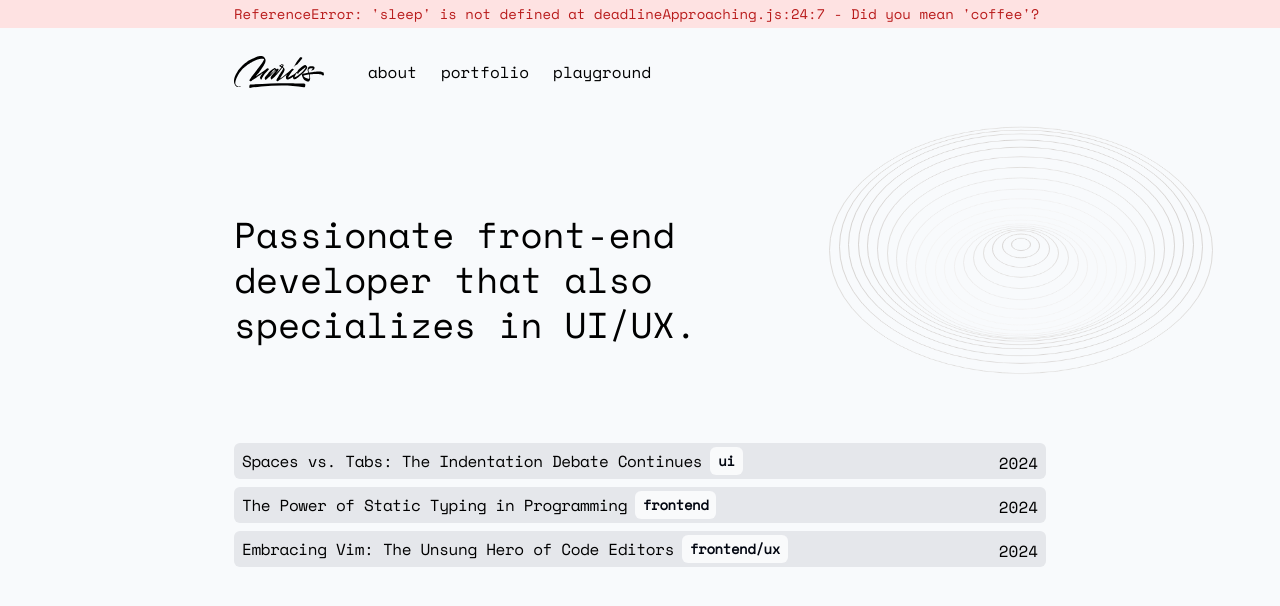
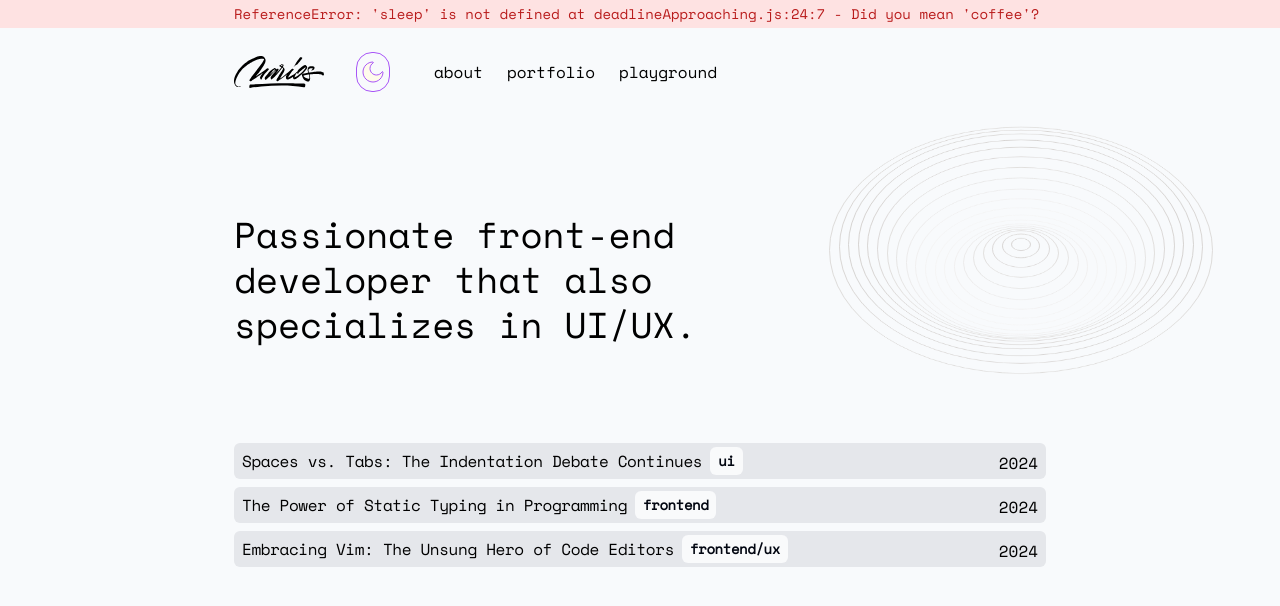
Before and after one commit to mpittas/mp-portfolio, a Next.js app: page / in a window 1280 px wide. Shown: the top 606 px of the page. Built offline with nearby package versions, Linux system fonts and the light colour scheme.

Commit message:
Add theme switch

```diff
--- a/package.json
+++ b/package.json
@@ -12,6 +12,7 @@
     "gsap": "^3.12.5",
     "next": "canary",
     "next-mdx-remote": "^4.4.1",
+    "next-themes": "^0.3.0",
     "react": "18.2.0",
     "react-dom": "18.2.0",
     "sugar-high": "^0.6.0"
--- /dev/null
+++ b/src/components/atoms/Icons.tsx
@@ -0,0 +1,89 @@
+export const SunIcon = () => {
+  return (
+    <svg
+      width="24px"
+      height="24px"
+      viewBox="0 0 24 24"
+      fill="none"
+      xmlns="http://www.w3.org/2000/svg"
+    >
+      <g id="SVGRepo_bgCarrier" strokeWidth="0" />
+
+      <g
+        id="SVGRepo_tracerCarrier"
+        stroke-linecap="round"
+        stroke-linejoin="round"
+      />
+
+      <g id="SVGRepo_iconCarrier">
+        {" "}
+        <path
+          d="M12 3V4M12 20V21M4 12H3M6.31412 6.31412L5.5 5.5M17.6859 6.31412L18.5 5.5M6.31412 17.69L5.5 18.5001M17.6859 17.69L18.5 18.5001M21 12H20M16 12C16 14.2091 14.2091 16 12 16C9.79086 16 8 14.2091 8 12C8 9.79086 9.79086 8 12 8C14.2091 8 16 9.79086 16 12Z"
+          stroke="#a955f7"
+          stroke-width="2"
+          stroke-Linecap="round"
+          stroke-linejoin="round"
+        />{" "}
+      </g>
+    </svg>
+  )
+}
+
+export const MoonIcon = () => {
+  return (
+    <svg
+      width="24px"
+      height="24px"
+      viewBox="0 0 24 24"
+      fill="none"
+      xmlns="http://www.w3.org/2000/svg"
+      stroke="#a955f7"
+    >
+      <g id="SVGRepo_bgCarrier" strokeWidth="0" />
+
+      <g
+        id="SVGRepo_tracerCarrier"
+        strokeLinecap="round"
+        strokeLinejoin="round"
+      />
+
+      <g id="SVGRepo_iconCarrier">
+        {" "}
+        <path
+          d="M12 22C17.5228 22 22 17.5228 22 12C22 11.5373 21.3065 11.4608 21.0672 11.8568C19.9289 13.7406 17.8615 15 15.5 15C11.9101 15 9 12.0899 9 8.5C9 6.13845 10.2594 4.07105 12.1432 2.93276C12.5392 2.69347 12.4627 2 12 2C6.47715 2 2 6.47715 2 12C2 17.5228 6.47715 22 12 22Z"
+          fill="#fffbeb"
+        />{" "}
+      </g>
+    </svg>
+  )
+}
+
+export const BackArrowIcon = () => {
+  return (
+    <svg
+      fill="#a955f7"
+      version="1.1"
+      id="Capa_1"
+      xmlns="http://www.w3.org/2000/svg"
+      width="24px"
+      height="24px"
+      viewBox="0 0 45.58 45.58"
+    >
+      <g id="SVGRepo_bgCarrier" strokeWidth="0" />
+
+      <g
+        id="SVGRepo_tracerCarrier"
+        strokeLinecap="round"
+        strokeLinejoin="round"
+      />
+
+      <g id="SVGRepo_iconCarrier">
+        {" "}
+        <g>
+          {" "}
+          <path d="M45.506,33.532c-1.741-7.42-7.161-17.758-23.554-19.942V7.047c0-1.364-0.826-2.593-2.087-3.113 c-1.261-0.521-2.712-0.229-3.675,0.737L1.305,19.63c-1.739,1.748-1.74,4.572-0.001,6.32L16.19,40.909 c0.961,0.966,2.415,1.258,3.676,0.737c1.261-0.521,2.087-1.75,2.087-3.113v-6.331c5.593,0.007,13.656,0.743,19.392,4.313 c0.953,0.594,2.168,0.555,3.08-0.101C45.335,35.762,45.763,34.624,45.506,33.532z" />{" "}
+        </g>{" "}
+      </g>
+    </svg>
+  )
+}
--- /dev/null
+++ b/src/components/atoms/ThemeSwitch.tsx
@@ -0,0 +1,29 @@
+"use client"
+
+import React, { useEffect, useState } from "react"
+import { useTheme } from "next-themes"
+import { MoonIcon, SunIcon } from "./Icons"
+
+const ThemeSwitch = () => {
+  const { theme, setTheme } = useTheme()
+  const [mounted, setMounted] = useState(false)
+
+  useEffect(() => {
+    setMounted(true)
+  }, [])
+
+  if (!mounted) {
+    return null
+  }
+
+  return (
+    <button
+      className="border border-purple-500 rounded-2xl p-1 hover:bg-purple-500 hover:bg-opacity-10 dark:hover:bg-opacity-10 dark:hover:bg-amber-50"
+      onClick={() => setTheme(theme === "dark" ? "light" : "dark")}
+    >
+      {theme === "dark" ? <SunIcon /> : <MoonIcon />}
+    </button>
+  )
+}
+
+export default ThemeSwitch
--- a/src/components/sections/Header.tsx
+++ b/src/components/sections/Header.tsx
@@ -1,6 +1,7 @@
 import Image from "next/image"
 import Link from "next/link"
 import CodeErrorMsg from "@/components/widgets/CodeErrorMsg"
+import ThemeSwitch from "@/components/atoms/ThemeSwitch"
 
 const navItems = {
   "/about": {
@@ -34,7 +35,7 @@
                 className="relative top-1"
               />
             </Link>
-
+            <ThemeSwitch />
             <nav className="flex">
               {Object.entries(navItems).map(([path, { name }]) => {
                 return (
```
Also changed, not shown: 1 other file (tests, documents, lock files or other folders).
